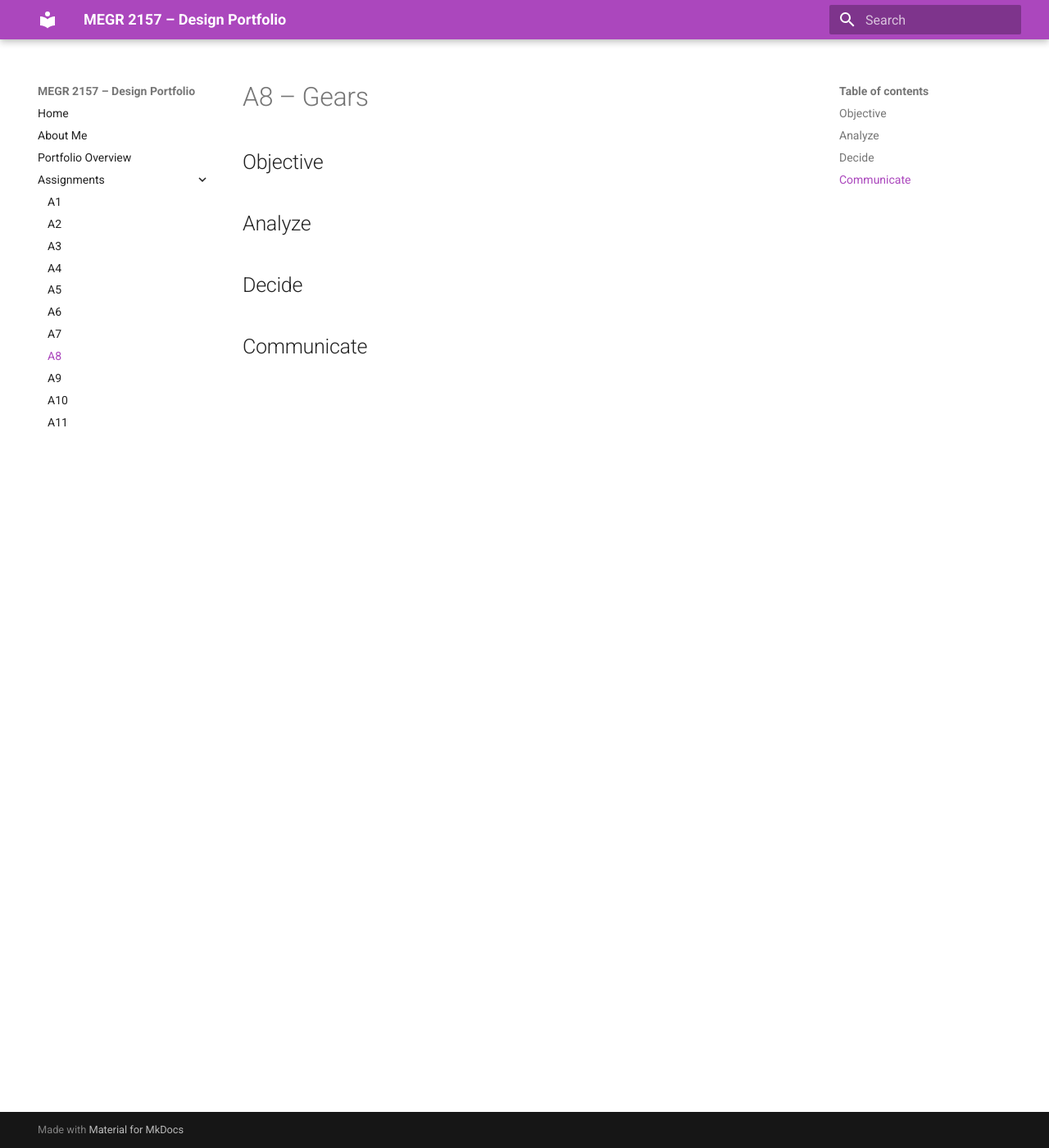
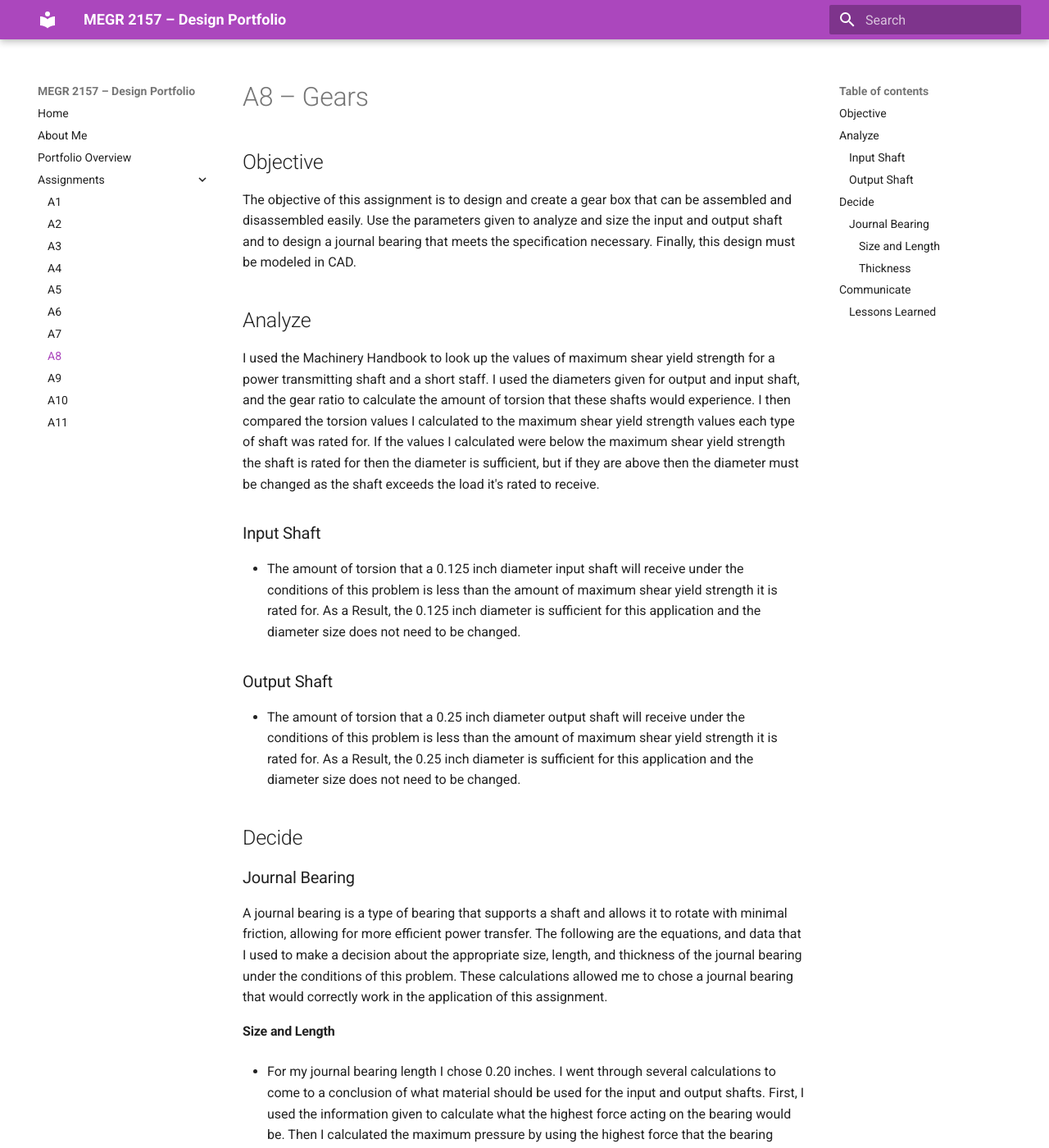
Before and after one commit to fpournia-png/megr2157-portfolio, an MkDocs documentation site: the page built from docs/assignments/A08/index.md, in a window 1280 px wide and 1400 px high. Shown: the whole window at 82% size. Built offline with MkDocs 1.6.1 and Material for MkDocs 9.7.7, drawn with Linux system fonts in a browser that asks for light colours; some of the changed text lies outside the part shown.

Commit message:
Enhance gearbox design documentation with detailed analysis
Expanded the analysis and decision sections for the gearbox design, detailing the calculations for input and output shafts, journal bearing selection, and lessons learned from the assignment.

```diff
--- a/docs/assignments/A08/index.md
+++ b/docs/assignments/A08/index.md
@@ -1,12 +1,38 @@
 # A8 – Gears
 
 ## Objective
-
+The objective of this assignment is to design and create a gear box that can be assembled and disassembled easily. Use the parameters given to analyze and size the input and output shaft and to design a journal bearing that meets the specification necessary. Finally, this design must be modeled in CAD.
 
 ## Analyze
+
+I used the Machinery Handbook to look up the values of maximum shear yield strength for a power transmitting shaft and a short staff. I used the diameters given for output and input shaft, and the gear ratio to calculate the amount of torsion that these shafts would experience. I then compared the torsion values I calculated to the maximum shear yield strength values each type of shaft was rated for. If the values I calculated were below the maximum shear yield strength the shaft is rated for then the diameter is sufficient, but if they are above then the diameter must be changed as the shaft exceeds the load it's rated to receive.
+### Input Shaft
+
+* The amount of torsion that a 0.125 inch diameter input shaft will receive under the conditions of this problem is less than the amount of maximum shear yield strength it is rated for. As a Result, the 0.125 inch diameter is sufficient for this application and the diameter size does not need to be changed.
+
+### Output Shaft
+
+* The amount of torsion that a 0.25 inch diameter output shaft will receive under the conditions of this problem is less than the amount of maximum shear yield strength it is rated for. As a Result, the 0.25 inch diameter is sufficient for this application and the diameter size does not need to be changed.
+
 
 
 ## Decide
 
+### Journal Bearing
+A journal bearing is a type of bearing that supports a shaft and allows it to rotate with minimal friction, allowing for more efficient power transfer. The following are the equations, and data that I used to make a decision about the appropriate size, length, and thickness of the journal bearing under the conditions of this problem. These calculations allowed me to chose a journal bearing that would correctly work in the application of this assignment.
+#### Size and Length
+* For my journal bearing length I chose 0.20 inches. I went through several calculations to come to a conclusion of what material should be used for the input and output shafts. First, I used the information given to calculate what the highest force acting on the bearing would be. Then I calculated the maximum pressure by using the highest force that the bearing would experience and dividing it by the area that was calculated from the diameter of the shaft and the length that I chose. Finally, I calculated the velocity and PV value using their respective equations. To decide on what materials to use for the input and output shafts I looked in the table in the Machinery Handbook. I looked at the pressure, velocity and PV values listed under each material in the table and then proceeded to chose my material by making sure the values I calculated were well below what the material could handle.
+
+* The material I chose for the input shaft is porous bronze and dry graphite for the output shaft. These materials were chosen because the pressure, velocity and PV values in the table are well above what the bearings will experience which means it is an appropriate material to chose as it would handle the forces.
+#### Thickness
+To calculate the minimum thickness necessary for the bearing I used the stress equation. For area I used the length I chose as one variable and represented the thickness with the variable t. For the stress value I used the table in the Machinery Handbook and found the maximum stress values of the materials that I chose in the section above. I then used the radial force that I had previously calculated to isolate the t variable for thickness and solve for the thickness necessary to support the forces that the bearing will experience.
+
+
+* The McMaster Carr journal bearing component for the input shaft is 6391K753, and 2867T41 for the output shaft.
+
+* CAD Model:
 
 ## Communicate
+### Lessons Learned
+* Through this assignment I learned many lessons about what goes into designing a gearbox. I learned about what forces the gears experience as they spin against each other. I learned how to use the gear ratio to obtain other information about gears. I learned the importance of a journal bearing and the importance of the material that is chosen for it, and what factors go into that decision. I learned how to use McMaster Carr to select the bearing that I needed. Finally I learned what a gear box is, how the two halves of the gear box can be assembled, and how I can model it in CAD.
+* I spent 8 hours on this assignment.
```
